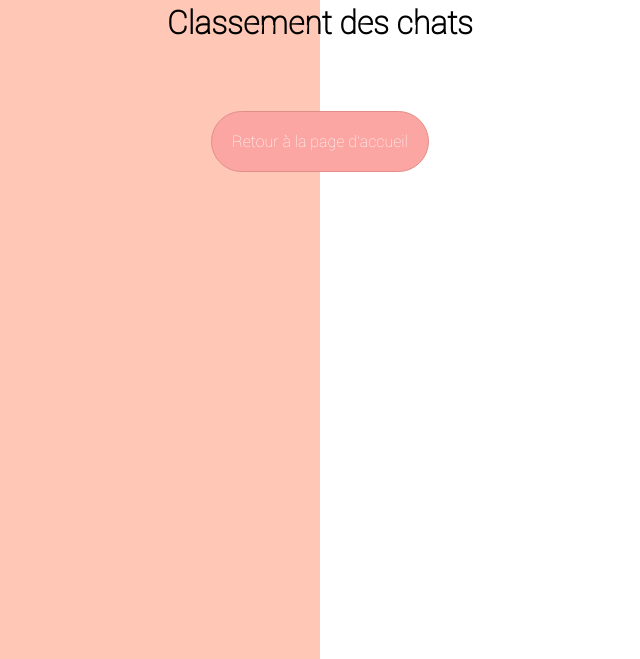
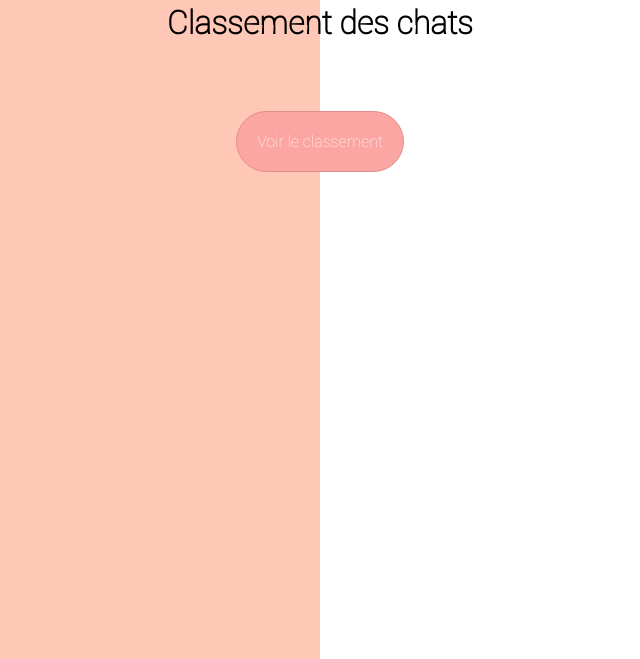
Before and after one commit to Heraclesnyx/CatMatch, a website: page public/classement.html in a window 1280 px wide. Shown: the part 141-800 px from the top of the page, without its empty margins (320-960 px from the left). Drawn offline with nearby package versions, Linux system fonts and the light colour scheme; no server answers.

Commit message:
Update classement.html

```diff
--- a/public/classement.html
+++ b/public/classement.html
@@ -23,7 +23,7 @@
 
 
 	<div class="text-center">
-		<a href="index.html" class="button"> Retour à la page d'accueil</a>
+		<a href="index.html" class="button"> Voir le classement</a>
 	</div>
 </div>
 
```
